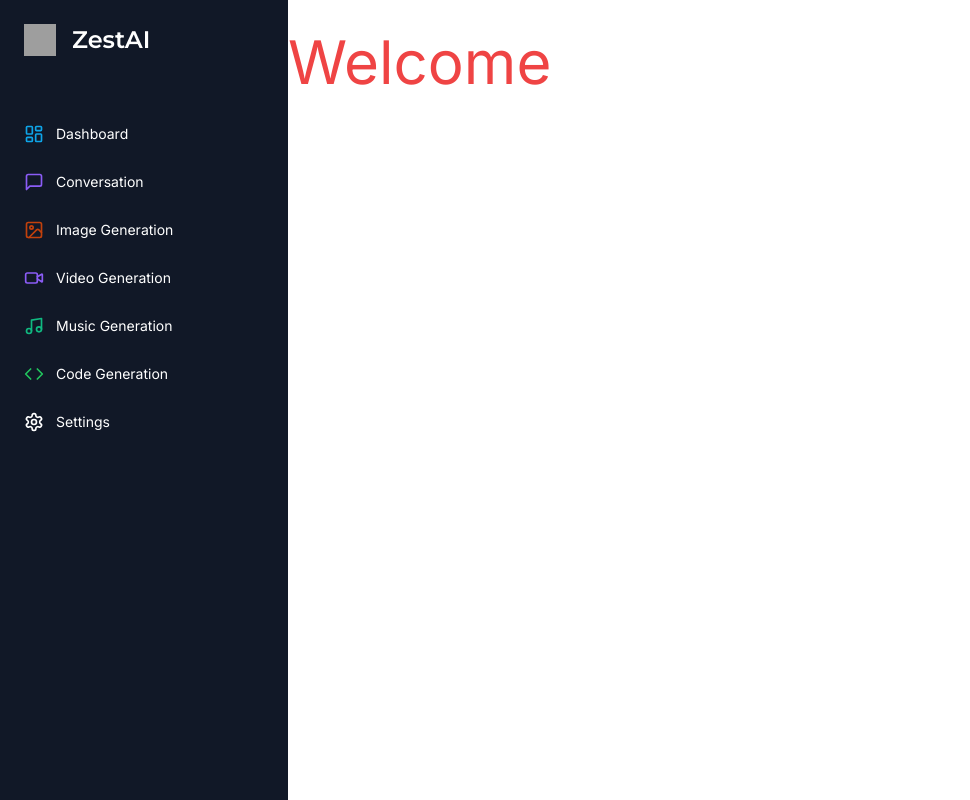
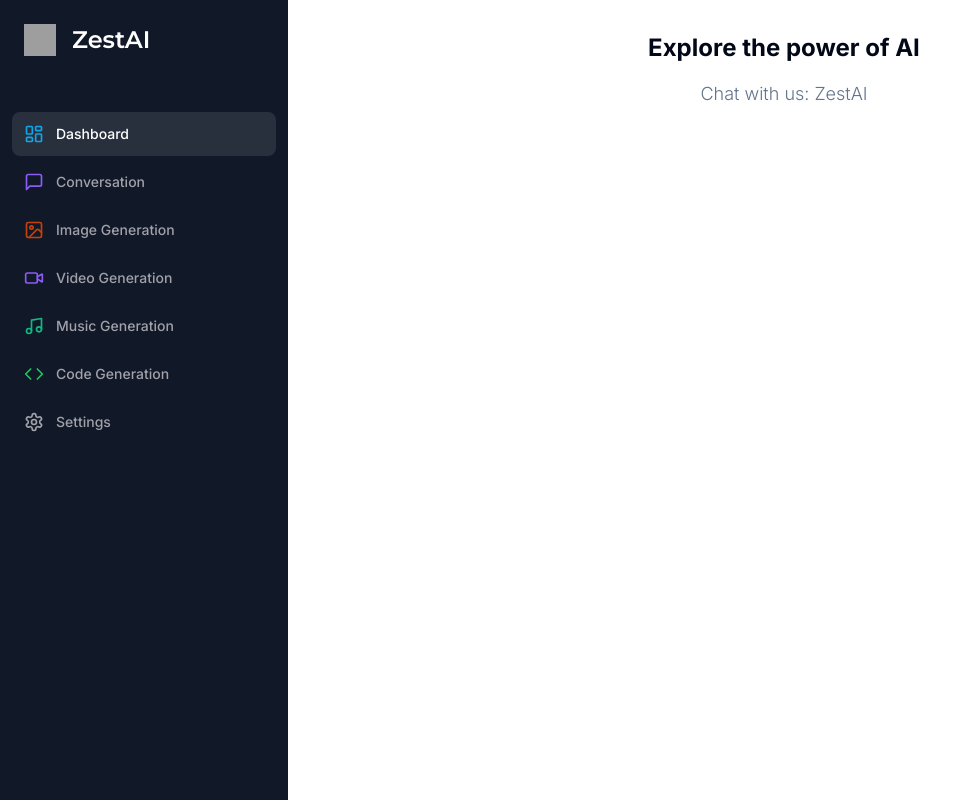
Before and after one commit to gaurimadan/ZestAI, a Next.js app: page /dashboard in a window 1280 px wide. Shown: the whole page, without its empty margins (0-970 px from the left). Built offline with nearby package versions, Linux system fonts and the light colour scheme; grey boxes are pictures that could not be loaded.

Commit message:
dashboard updated

```diff
--- a/app/(dashboard)/(routes)/dashboard/page.tsx
+++ b/app/(dashboard)/(routes)/dashboard/page.tsx
@@ -2,8 +2,15 @@
 export default function DashboardPage() {
     return (
       <div>
-     <p className="text-6xl text-red-500">Welcome</p>
+        <div className="mb-8 space-y-4">
+          <h2 className="text-2xl md-text:5xl font-bold text-center">
+            Explore the power of AI
+          </h2>
+          <p className="text-muted-foreground font-light text-sm md:text-lg text-center">
+            Chat with us: ZestAI
+          </p>
 
+        </div>
      </div>
 
 
--- a/components/Sidebar.tsx
+++ b/components/Sidebar.tsx
@@ -5,7 +5,7 @@
 import {Montserrat} from "next/font/google"
 import { cn } from "@/lib/utils";
 import {Settings ,Code,Music,VideoIcon,ImageIcon,LayoutDashboard ,MessageSquare} from "lucide-react";
-
+import { usePathname } from "next/navigation";
 const montserrat =Montserrat({ weight: "600",subsets:["latin"]});
 
 const routes=[{
@@ -63,6 +63,7 @@
    ]
 
 const Sidebar =() => {
+    const pathname =usePathname();
     return(
         <div className="space-y-4 py-4 flex flex-col h-full bg-[#111827] text-white">
          <div className="px-3 py-2 flex-1">
@@ -85,7 +86,8 @@
                     <Link
                     href={route.href}
                     key={index}
-                    className="text-sm group flex p-3 w=full"
+                    className={cn("text-sm group flex p-3 w-full justify-start font-medium cursor-pointer hover:text-white hover:bg-white/10 rounded-lg transition",
+                pathname===route.href?"text-white bg-white/10":"text-zinc-400")}
                     >
                         <div className="flex items-center flex-1">
                             <route.icon className={cn("h-5 w-5 mr-3",route.color)}/>
```
